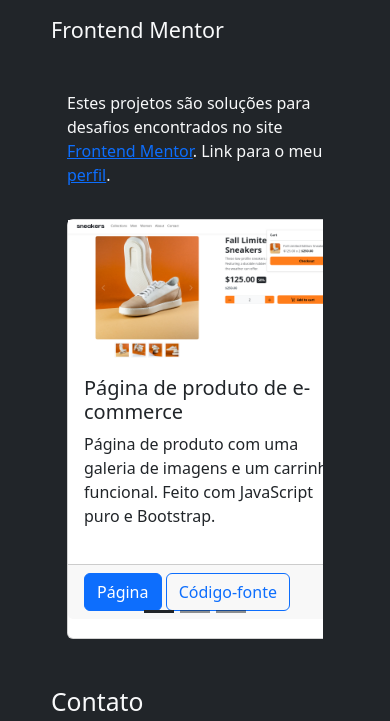
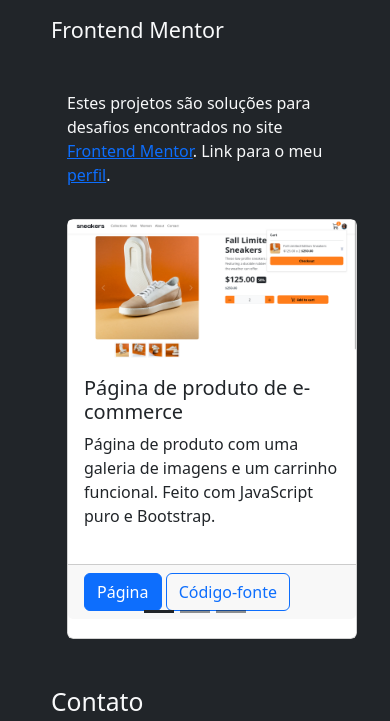
Before and after one commit to gab-souza-martins/portifolio-junior, a website: page index.html in a window 390 px wide. Shown: the part 844-1565 px from the top of the page. Drawn offline with nearby package versions, Linux system fonts and the light colour scheme.

Commit message:
Consertado problema onde o carrossel aumentava de tamanho e perdia o raio da borda quando mudava de item

```diff
--- a/css/style.css
+++ b/css/style.css
@@ -28,6 +28,11 @@ section {
    }
 }
 
+.carousel-inner {
+   border-radius: 0.375em;
+   width: clamp(290px, 500px, 40vw);
+}
+
 .card {
    margin: auto;
    padding-bottom: 1.2rem;
```
Also changed, not shown: index.html (+1 -0 lines).
